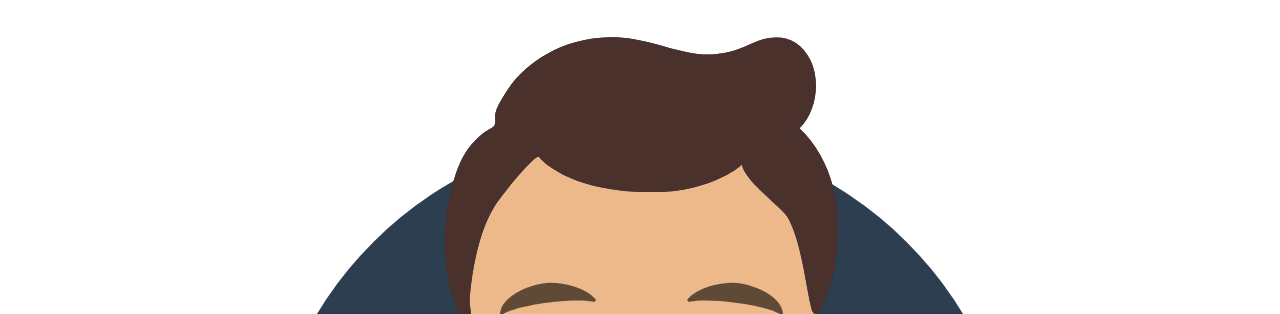
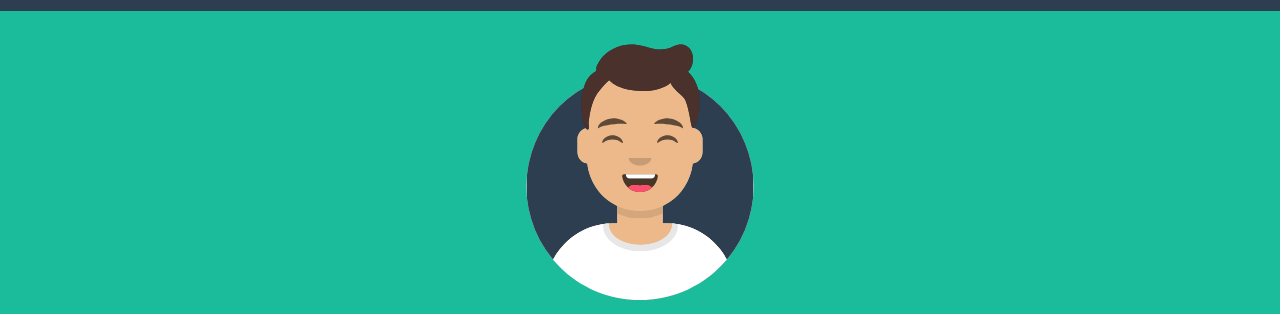
Before and after one commit to Ali-Chouchene/html-css-bootstrap-freelancer, a plain HTML site: page index.html in a window 1280 px wide. Shown: the part 69-383 px from the top of the page. Drawn offline with nearby package versions, Linux system fonts and the light colour scheme; the site is published under a folder, as on GitHub Pages, so addresses that start at the root find nothing.

Commit message:
fixed stylesheet bug

```diff
--- a/css/style.css
+++ b/css/style.css
@@ -16,10 +16,6 @@ footer {
     height: 50%;
 }
 
-/* section {
-    min-height: 500px;
-}
-*/
 img {
     width: 250px;
 
--- a/index.html
+++ b/index.html
@@ -16,7 +16,7 @@
         integrity="sha384-kenU1KFdBIe4zVF0s0G1M5b4hcpxyD9F7jL+jjXkk+Q2h455rYXK/7HAuoJl+0I4"
         crossorigin="anonymous"></script>
     <!--my css-->
-    <link rel="stylesheet" href="/css/style.css">
+    <link rel="stylesheet" href="css/style.css">
 
 
     <title>Start Bootstrap</title>
```
